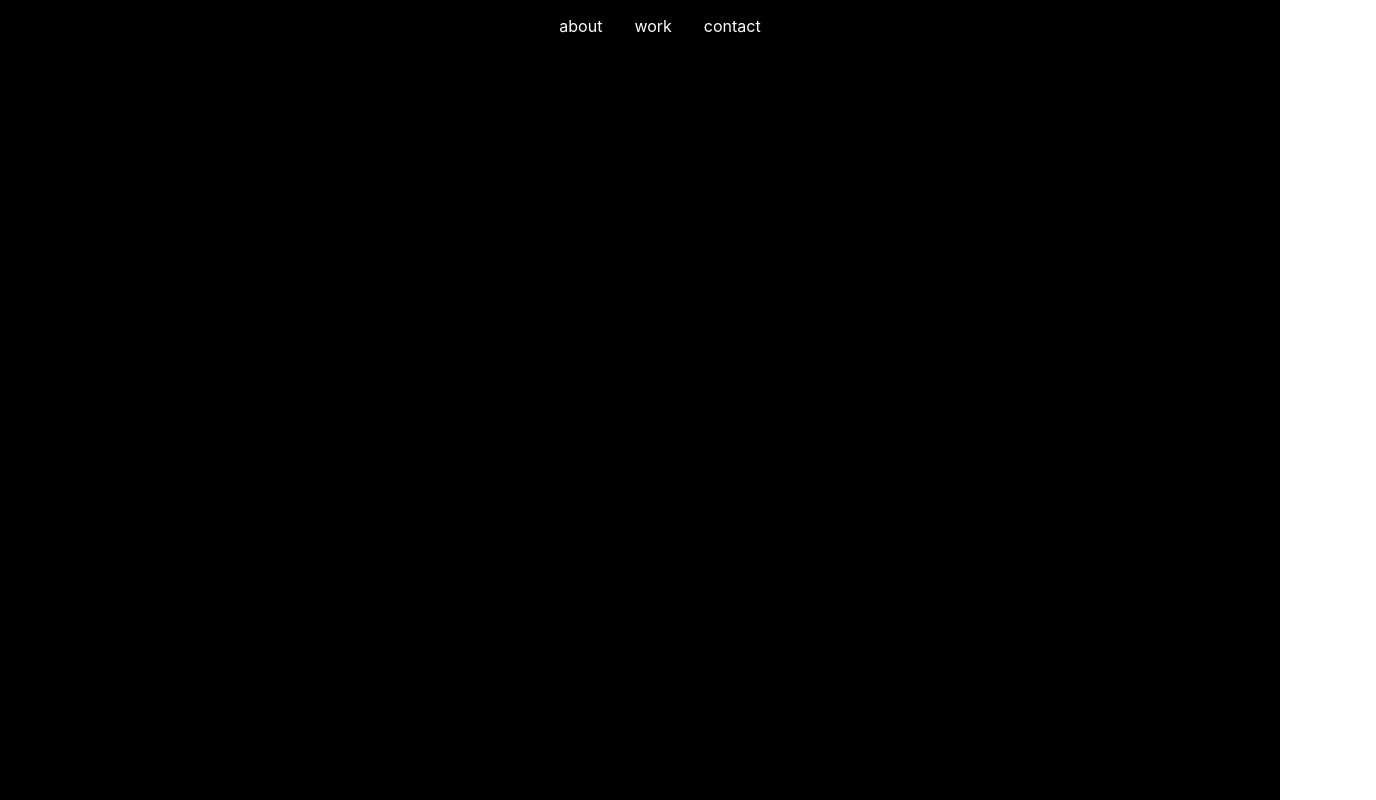
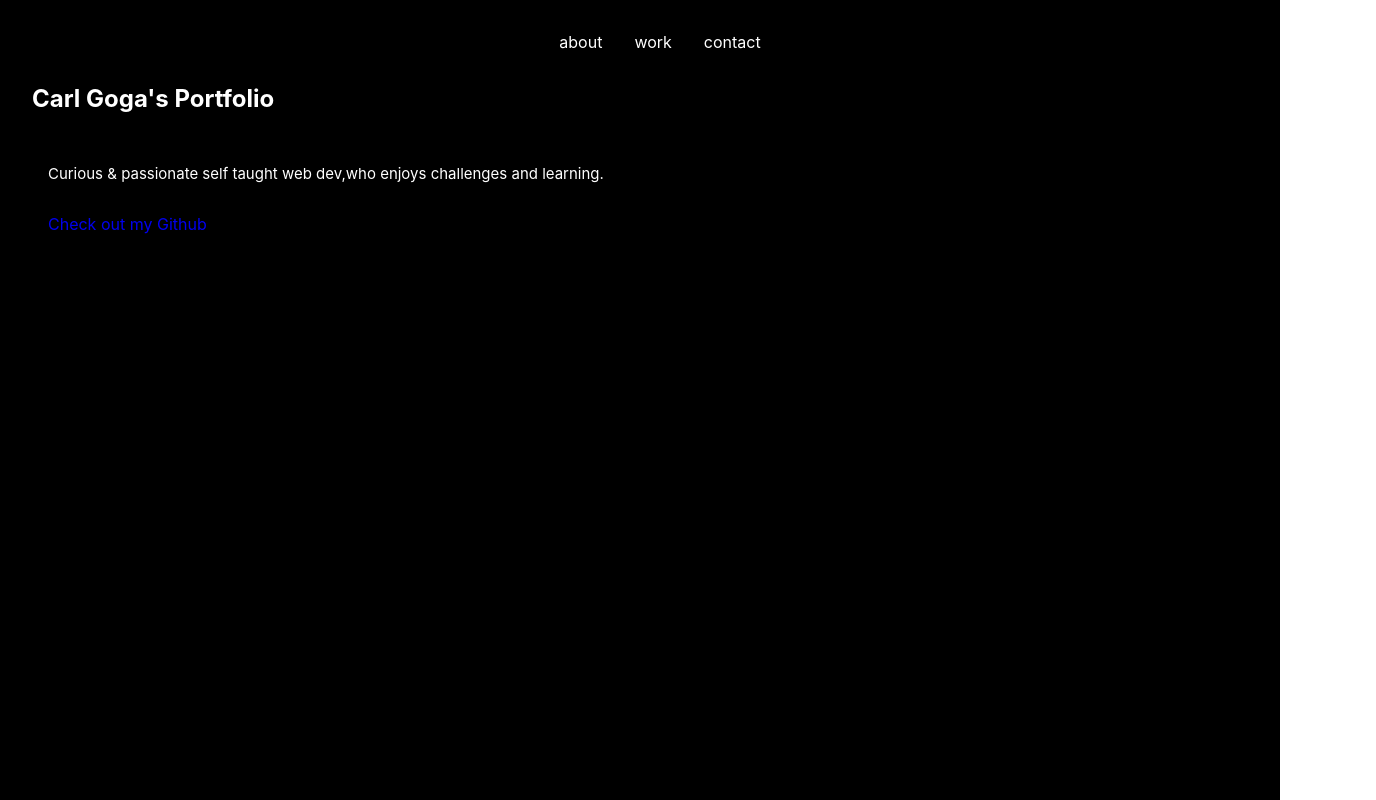
Before and after one commit to Cg9291/Portfolio, a React (Create React App) app: page / in a window 1280 px wide. Shown: the whole page, 1376 px wide, since content can reach past the window. Built offline with nearby package versions, Linux system fonts and the light colour scheme.

Commit message:
remade ListItem component and created an About Component/area

```diff
--- a/package.json
+++ b/package.json
@@ -14,8 +14,8 @@
 		"react-dom": "^18.2.0",
 		"react-scripts": "5.0.1",
 		"styled-components": "^6.0.8",
-    "typescript": "^4.9.5",
-    "web-vitals": "^2.1.4"
+		"web-vitals": "^2.1.4",
+		"typescript": "^5.2.2"
 	},
 	"scripts": {
 		"start": "react-scripts start",
--- a/src/App.tsx
+++ b/src/App.tsx
@@ -3,17 +3,26 @@ import ContainerPrototype from "./components/prototypes/ContainerPrototype.tsx";
 import styled from "styled-components";
 import { JsxElement } from "typescript";
 import Navigation from "./components/navigation/Navigation.tsx";
+import About from "./components/about/AboutSection.tsx";
 
 const Container = styled(ContainerPrototype)`
-	background-color: black;
+	flex-direction: column;
 	width: 100vw;
 	height: 100vh;
+	background-color: black;
+`;
+
+const Section = styled.section`
+	height: 5rem;
 `;
 
 function App(): JSX.Element {
 	return (
 		<Container>
 			<Navigation />
+			<Section>
+				<About />
+			</Section>
 		</Container>
 	);
 }
--- /dev/null
+++ b/src/components/about/AboutSection.tsx
@@ -0,0 +1,44 @@
+import styled from "styled-components";
+import ContainerPrototype from "../prototypes/ContainerPrototype.tsx";
+
+const aboutTexts: { headerText: string; aboutMeText: string } = {
+	headerText: "Carl Goga's Portfolio",
+	aboutMeText:
+		"Curious & passionate self taught web dev,who enjoys challenges and learning.",
+};
+
+const Container = styled(ContainerPrototype)`
+	flex-direction: column;
+	justify-content: space-between;
+	color: white;
+`;
+
+const Header = styled.h1`
+	margin-left: 2rem;
+`;
+
+const SubContainer = styled(ContainerPrototype)`
+	padding: 1rem 3rem;
+`;
+
+const AboutMe = styled.p`
+	font-size: 15px;
+`;
+
+const GithubLink = styled.a`
+	margin-left: 3rem;
+	text-decoration: none;
+`;
+
+export default function About(): JSX.Element {
+	return (
+		<Container>
+			<Header>{aboutTexts.headerText}</Header>
+			<SubContainer>
+				<AboutMe>{aboutTexts.aboutMeText}</AboutMe>
+				{/* <Technologies /> */}
+			</SubContainer>
+			<GithubLink href="#">Check out my Github</GithubLink>
+		</Container>
+	);
+}
--- /dev/null
+++ b/src/components/navigation/NavListItem.tsx
@@ -0,0 +1,22 @@
+import styled from "styled-components";
+import ContainerPrototype from "../prototypes/ContainerPrototype.tsx";
+
+const Container = styled(ContainerPrototype)`
+	margin: 1rem 1rem;
+`;
+
+const ListText = styled.div`
+	color: white;
+	font-size: 1rem;
+`;
+
+const SelectionIndicator = styled.div``;
+
+export default function NavListItem(props: { text: string }): JSX.Element {
+	return (
+		<Container>
+			<ListText>{props.text}</ListText>
+			<SelectionIndicator />
+		</Container>
+	);
+}
--- a/src/components/navigation/Navigation.tsx
+++ b/src/components/navigation/Navigation.tsx
@@ -1,44 +1,27 @@
 import styled from "styled-components";
 import ContainerPrototype from "../prototypes/ContainerPrototype.tsx";
+import NavListItem from "./NavListItem.tsx";
 
 const navHeaders: string[] = ["about", "work", "contact"];
 
 const Container = styled(ContainerPrototype)`
-	height: 10rem;
+	height: 4rem;
 	justify-content: center;
 `;
 
 const NavList = styled.ul`
 	display: flex;
 	justify-content: center;
-	width: 30%;
 	list-style: none;
 `;
 
-const ListItem = styled.li`
-	margin: 0 1rem;
-`;
-
-const ListText = styled.div`
-	color: white;
-	font-size: 1rem;
-`;
-/* const dislayListItems=():[]=>navHeaders.map(header=>) */
+const displayListItems = (): JSX.Element[] =>
+	navHeaders.map((headerText: string) => <NavListItem text={headerText} />);
 
 export default function Navigation(): JSX.Element {
 	return (
 		<Container>
-			<NavList>
-				<ListItem>
-					<ListText>about</ListText>
-				</ListItem>
-				<ListItem>
-					<ListText>work</ListText>
-				</ListItem>
-				<ListItem>
-					<ListText>contact</ListText>
-				</ListItem>
-			</NavList>
+			<NavList>{displayListItems()}</NavList>
 		</Container>
 	);
 }
--- a/src/index.tsx
+++ b/src/index.tsx
@@ -1,16 +1,18 @@
-import React from 'react';
-import ReactDOM from 'react-dom/client';
-import './index.css';
-import App from './App';
-import reportWebVitals from './reportWebVitals';
+import React from "react";
+import ReactDOM from "react-dom/client";
+import "./index.css";
+import App from "./App";
+import reportWebVitals from "./reportWebVitals";
+import GlobalStyle from "./components/styles/GlobalStyles.tsx";
 
 const root = ReactDOM.createRoot(
-  document.getElementById('root') as HTMLElement
+	document.getElementById("root") as HTMLElement,
 );
 root.render(
-  <React.StrictMode>
-    <App />
-  </React.StrictMode>
+	<React.StrictMode>
+		<GlobalStyle />
+		<App />
+	</React.StrictMode>,
 );
 
 // If you want to start measuring performance in your app, pass a function
```
Also changed, not shown: 1 other file (tests, documents, lock files or other folders). Lines whose indentation alone changed are shown as unchanged.
